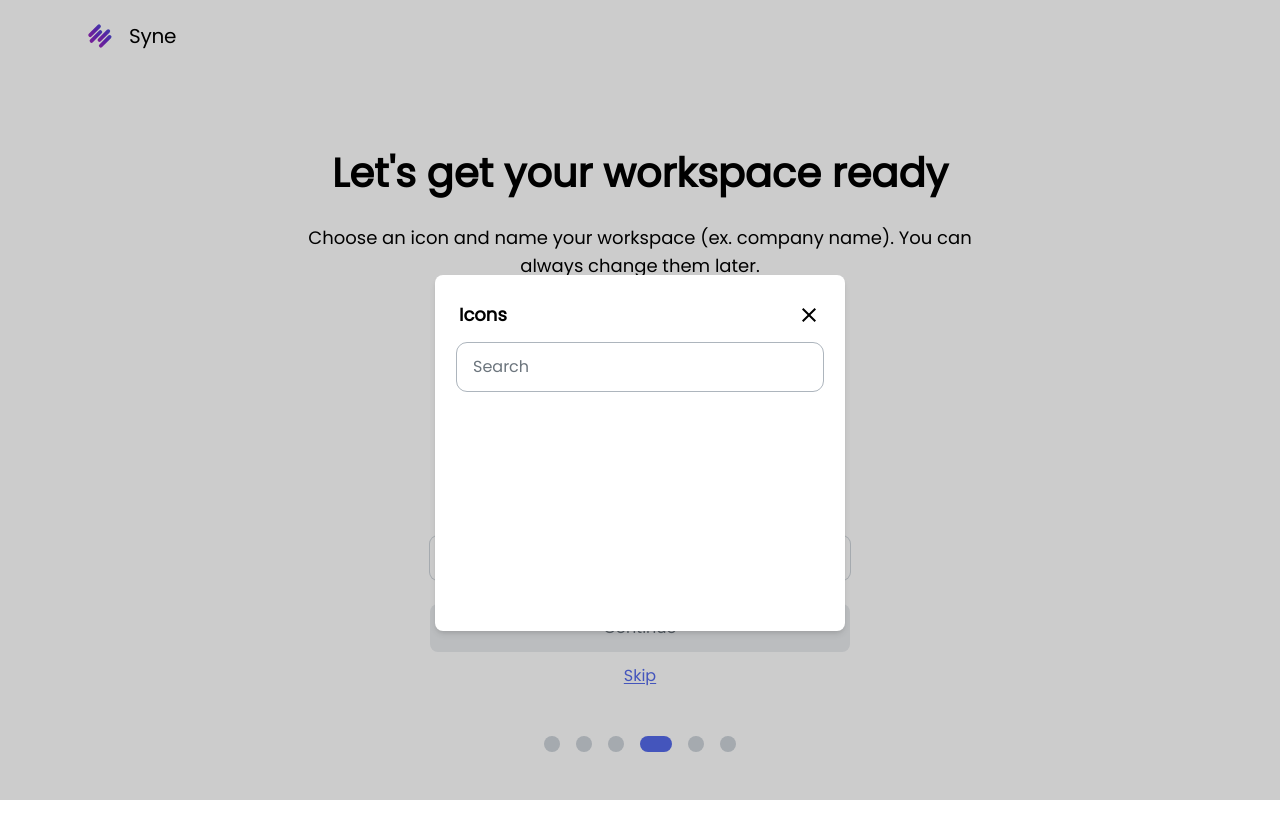
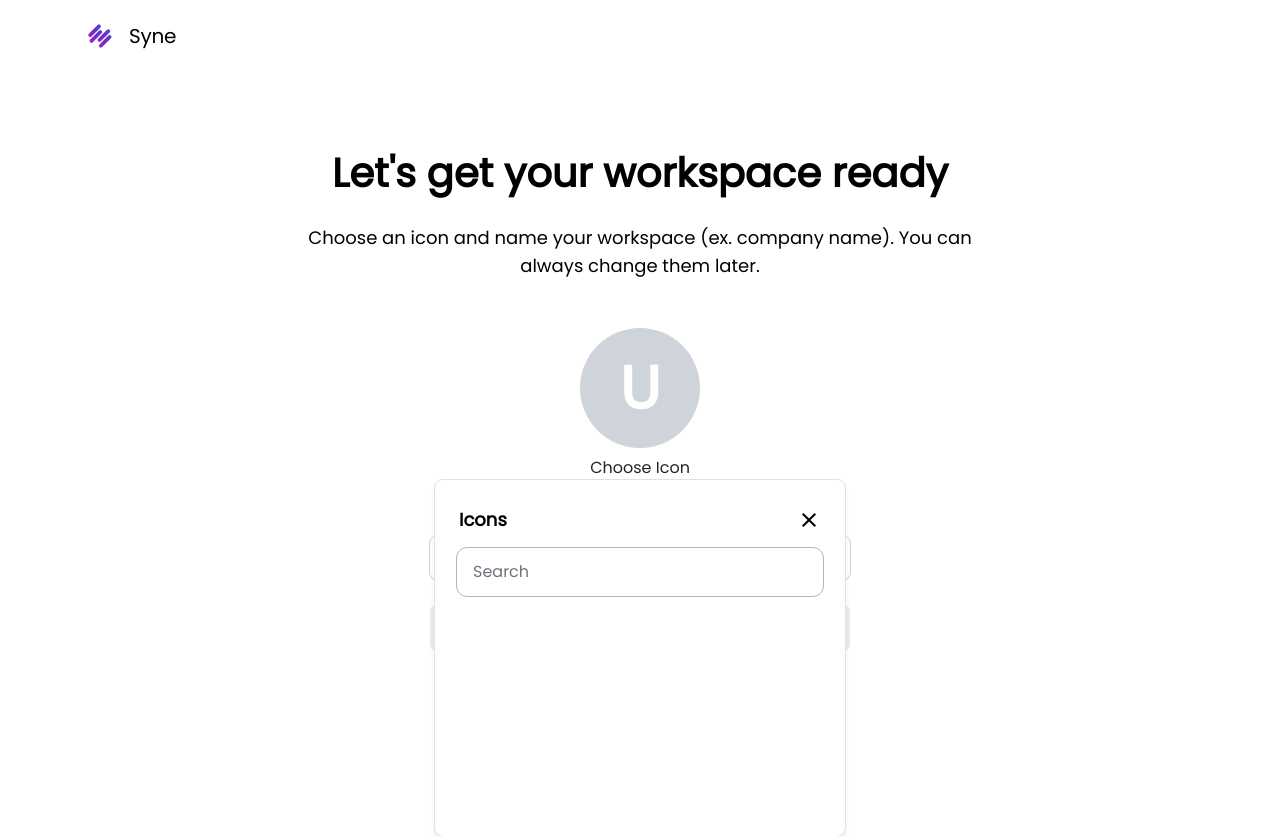
Before and after one commit to jeannyinthelamp/sycamore.ai, a React (Create React App) app: page /onboarding_4 in a window 1280 px wide. Both pictures are taken after a click on the element "Choose Icon". Before the commit the page ends 800 px from the top, so only its background shows below. Built offline with nearby package versions, Linux system fonts and the light colour scheme; no server answers; a web font is replaced by a local one.

Commit message:
Remove icon picker page background, update modal position, add outline, update comments

```diff
--- a/src/Components/Onboarding/Onboarding_Icon_Picker/Onboarding_Icon_Picker.js
+++ b/src/Components/Onboarding/Onboarding_Icon_Picker/Onboarding_Icon_Picker.js
@@ -60,11 +60,11 @@ export default function Onboarding_Icon_Picker(props) {
 
   return (
     <div
-      className={`icon-modal-page-wrapper absolute flex justify-center items-start w-screen h-screen  bg-black bg-opacity-20 z-10 ${
+      className={`icon-modal-page-wrapper absolute flex justify-center items-start w-screen h-screen  z-10 ${
         props.iconModalVisible ? "" : "hidden"
       }`}
     >
-      <div className='icon-modal-wrapper flex flex-col justify-center items-center gap-[16px] w-[410px] h-[356px] mt-[275px] p-6 bg-white rounded-lg shadow-md'>
+      <div className='icon-modal-wrapper flex flex-col justify-center items-center gap-[16px] w-[410px] h-[356px] mt-[480px] p-6 bg-white rounded-lg outline outline-1 outline-[#DEE2E6] shadow-md'>
         <div className='title-and-exit-wrapper flex flex-row justify-between items-center w-[100%] h-auto'>
           <h1 className='title font-Poppins text-[1.125rem] text-[#000] font-semibold leading-[28px]'>
             Icons
```
